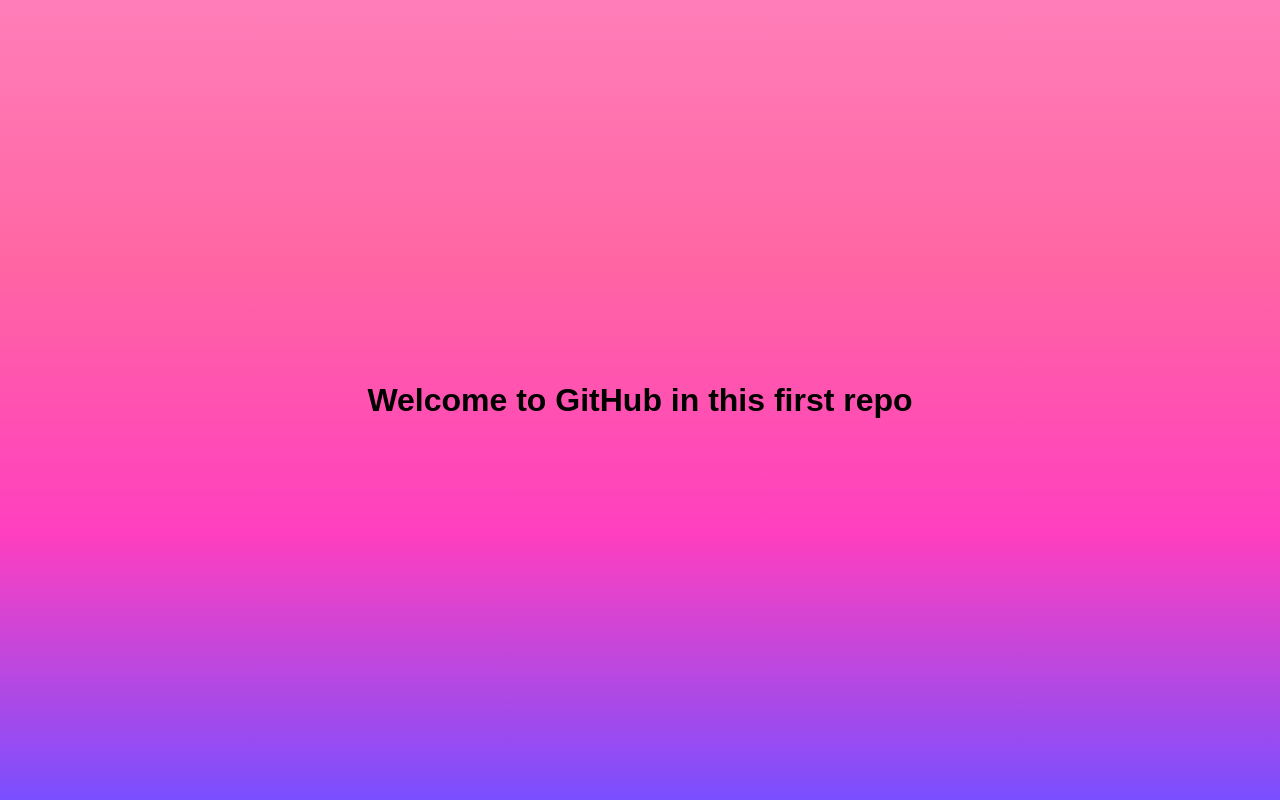
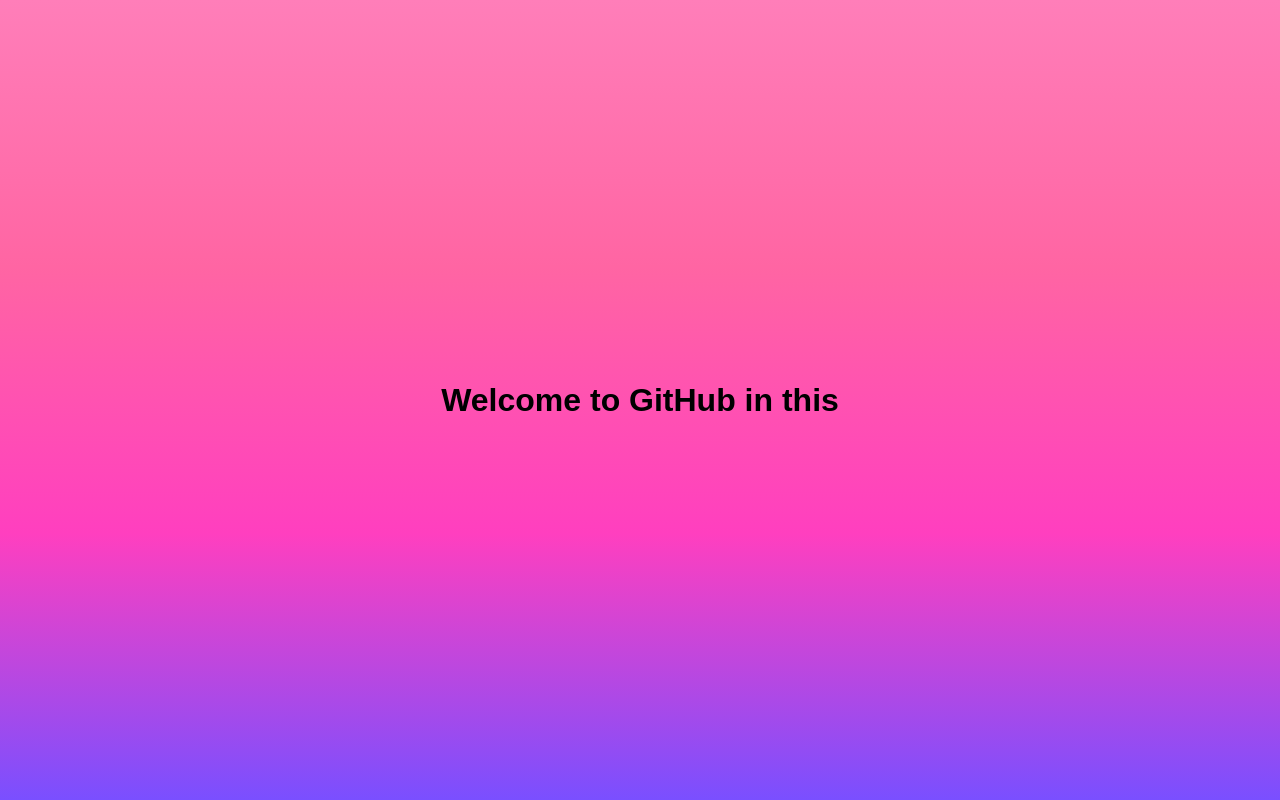
Before and after one commit to Shruti-patel04/Demorepo, a plain HTML site: page index.html in a window 1280 px wide. Drawn offline with Linux system fonts and the light colour scheme.

Commit message:
Add changes

```diff
--- a/index.html
+++ b/index.html
@@ -29,7 +29,7 @@
 </head>
 <body>
   <div class="text-container">
-    <h1>Welcome to GitHub in this first repo</h1>
+    <h1>Welcome to GitHub in this</h1>
   </div>
 </body>
 </html>
```
